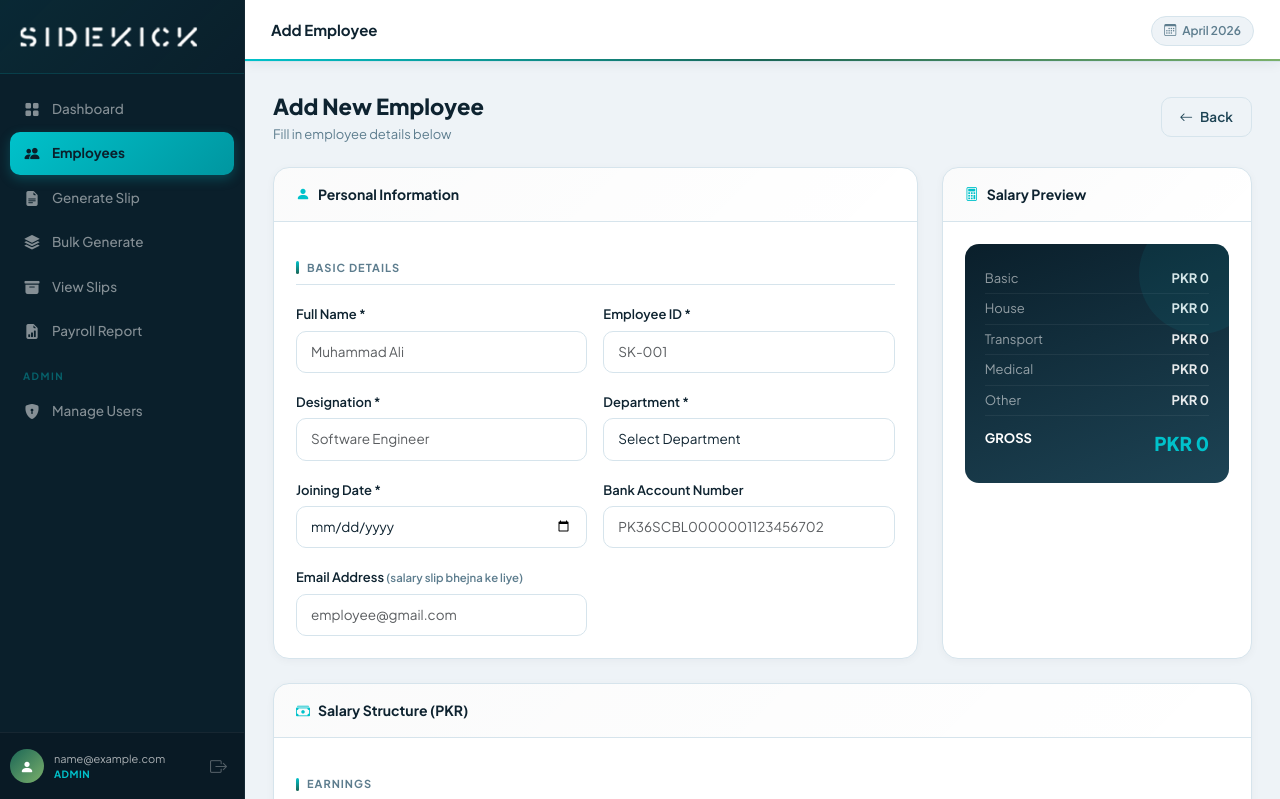
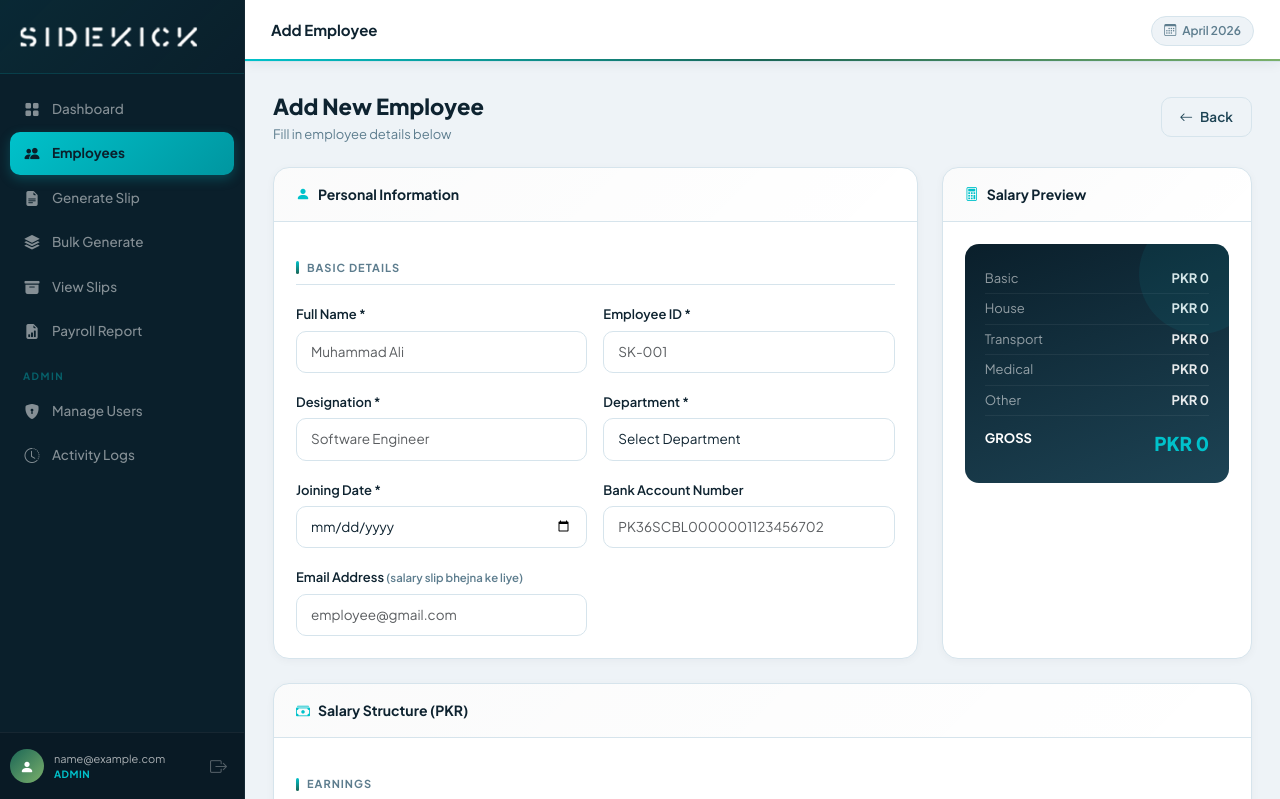
Before and after one commit to Sidekick1012/Sidekick_SallarySlip_Generator, a Flask app: page /employees/add in a window 1280 px wide. Shown: the top 799 px of the page. Run offline with Flask 3, Linux system fonts and the light colour scheme; the visitor is signed in with stand-in values (Sample User, id 1).

Commit message:
kkkkkkkkkkkkkkkkkkkkk

```diff
--- a/templates/base.html
+++ b/templates/base.html
@@ -48,6 +48,9 @@
     <div class="nav-divider">ADMIN</div>
     <a href="{{ url_for('manage_users') }}" class="nav-link {% if 'user' in request.endpoint %}active{% endif %}">
       <i class="bi bi-shield-lock-fill"></i> Manage Users
+    </a>
+    <a href="{{ url_for('view_logs') }}" class="nav-link {% if request.endpoint == 'view_logs' %}active{% endif %}">
+      <i class="bi bi-clock-history"></i> Activity Logs
     </a>
     {% endif %}
   </nav>
```
